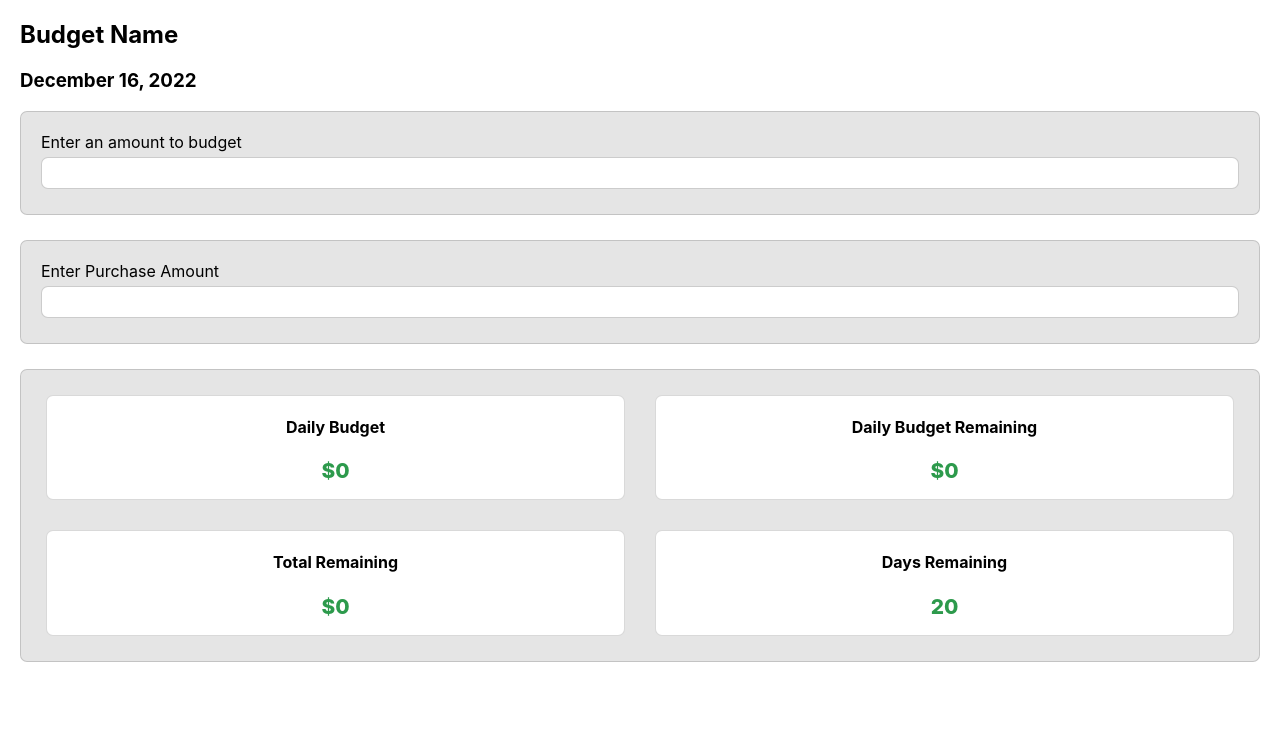
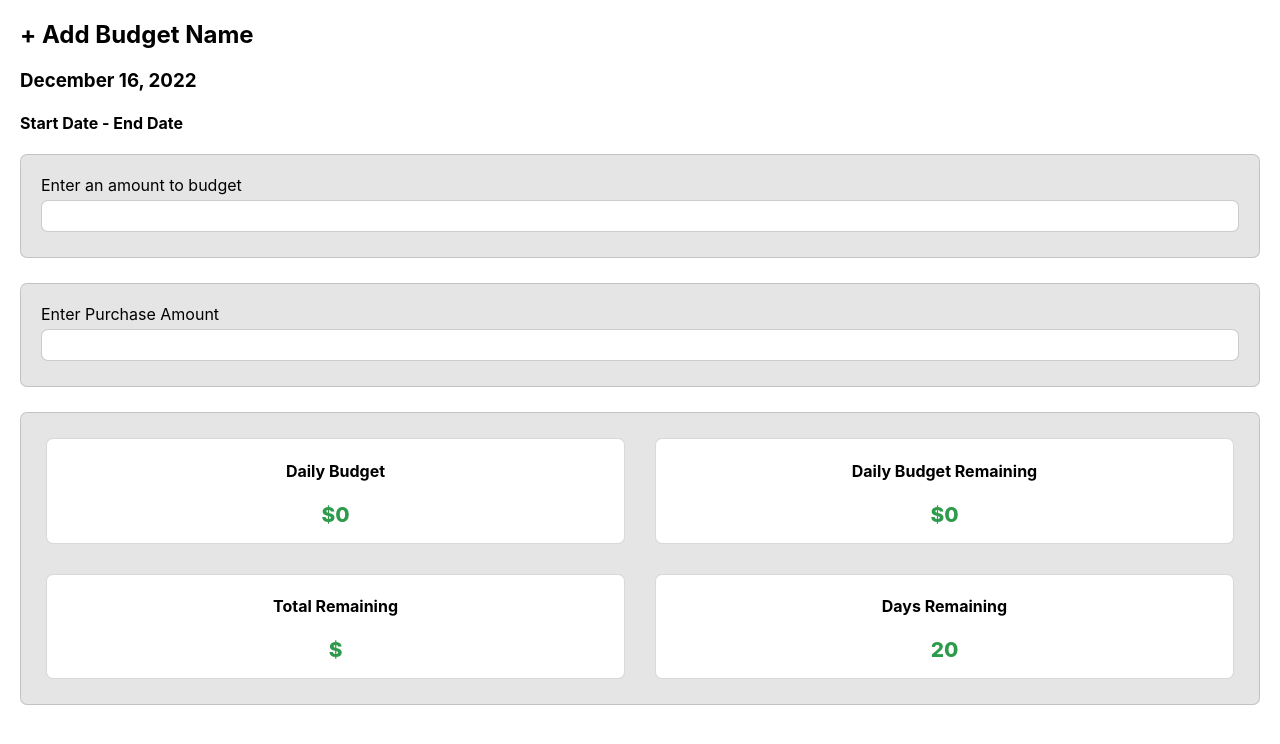
Before and after one commit to jculleeny/budget-app, a Next.js app: page / in a window 1280 px wide. Shown: the top 744 px of the page. Built offline with nearby package versions, Linux system fonts and the light colour scheme.

Commit message:
Separated code into logical components.

```diff
--- a/pages/components/InputBudget.js
+++ b/pages/components/InputBudget.js
@@ -1,12 +1,25 @@
-export default function InputBudget () {
+export default function InputBudget (
+    {
+      totalRemaining,
+      setTotalRemaining,
+      remainingBudget,
+      setRemainingBudget,
+      daysRemaining
+    }
+  ) {
 
   const handleTotalSubmit = (e) => {
     e.preventDefault()
     setTotalRemaining(e.target.total.value)
+    setRemainingBudget(Math.round((e.target.total.value / daysRemaining) * 100 ) / 100)
     e.target.reset()
   }
 
   return (
+    <>
+      {
+        totalRemaining === 0
+        ?
         <div className='inputForm'>
           <form onSubmit={ handleTotalSubmit }>
             <label htmlFor="total">Enter an amount to budget</label>
@@ -15,5 +28,9 @@ export default function InputBudget () {
             </div>
           </form>
         </div>
+      :
+        <></>
+      }
+    </>
   )
 }
--- a/pages/components/InputPurchase.js
+++ b/pages/components/InputPurchase.js
@@ -1,8 +1,20 @@
-export default function InputPurchase () {
+export default function InputPurchase (
+    { remainingBudget,
+      setRemainingBudget,
+      purchaseHistory,
+      setPurchaseHistory,
+      fullCalendarDate
+    }
+  ) {
 
   const handlePurchaseSubmit = (e) => {
     e.preventDefault()
-
+    let purchaseAmount = parseFloat(e.target.purchase.value)
+    setRemainingBudget( Math.round((remainingBudget - e.target.purchase.value) * 100) / 100 )
+    setPurchaseHistory( purchaseHistory => [...purchaseHistory, {
+      date: fullCalendarDate,
+      amount: purchaseAmount
+    }])
     e.target.reset()
   }
 
--- /dev/null
+++ b/pages/components/Stats.js
@@ -0,0 +1,43 @@
+const Stats = (
+  {
+    remainingBudget,
+    setRemainingBudget,
+    totalRemaining,
+    setTotalRemaining,
+    dailyBudget,
+    daysRemaining
+  }
+) => {
+  return (
+    <div className='data'>
+    <div className='dailyBudget dataCard'>
+      <h4>Daily Budget</h4>
+      <p><span className='dataCardNumberPositive'>${ dailyBudget }</span></p>
+    </div>
+
+    <div className='dailyBudgetRemaining dataCard'>
+      <h4>Daily Budget Remaining</h4>
+      <p>
+        {
+          remainingBudget < 0 ?
+          <span className='dataCardNumberNegative'>${ remainingBudget }</span>
+          :
+          <span className='dataCardNumberPositive'>${ remainingBudget }</span>
+        }
+      </p>
+    </div>
+
+    <div className='totalRemaining dataCard'>
+      <h4>Total Remaining</h4>
+      <p><span className='dataCardNumberPositive'>${ totalRemaining }</span></p>
+    </div>
+
+    <div className='daysRemaining dataCard'>
+      <h4>Days Remaining</h4>
+      <p><span className='dataCardNumberPositive'>{ daysRemaining }</span></p>
+    </div>
+  </div>
+  )
+}
+
+export default Stats
--- a/pages/components/TextEdit.js
+++ b/pages/components/TextEdit.js
@@ -17,7 +17,14 @@ export default function TextEdit ({ name }) {
       {
         isEditing ?
           <form onSubmit={ changeName }>
-            <input className="h2-input" name="editable" type="text" defaultValue={ budgetName } />
+            <input
+              className="h2-input"
+              name="editable"
+              type="text"
+              defaultValue={ budgetName }
+              onFocus={ e => e.target.select() }
+              autoFocus
+            />
           </form>
         :
           <h2 onClick={ () => setIsEditing(true) }>{ budgetName }</h2>
--- a/pages/index.js
+++ b/pages/index.js
@@ -1,8 +1,10 @@
-import { useEffect, useState } from 'react'
-import { animated } from '@react-spring/web'
+import { useState } from 'react'
 
 import TextEdit from './components/TextEdit'
 import History from './components/History'
+import InputPurchase from './components/InputPurchase'
+import InputBudget from './components/InputBudget'
+import Stats from './components/Stats'
 
 export default function Home() {
 
@@ -36,86 +38,36 @@ export default function Home() {
     )
   })
 
-  const handleTotalSubmit = (e) => {
-    e.preventDefault()
-    setTotalRemaining(e.target.total.value)
-    setRemainingBudget(Math.round((e.target.total.value / daysRemaining) * 100 ) / 100)
-    e.target.reset()
-  }
-
-  const handlePurchaseSubmit = (e) => {
-    e.preventDefault()
-    let purchaseAmount = parseFloat(e.target.purchase.value)
-    setRemainingBudget( Math.round((remainingBudget - e.target.purchase.value) * 100) / 100 )
-    setPurchaseHistory( purchaseHistory => [...purchaseHistory, {
-      date: fullCalendarDate,
-      amount: purchaseAmount
-    }])
-    e.target.reset()
-  }
-
   return (
     <div className='app'>
 
-      <TextEdit name='Budget Name' />
+      <TextEdit name='+ Add Budget Name' />
 
       <h3>{ fullCalendarDate }</h3>
+      <h4>Start Date - End Date</h4>
 
-      {
-        totalRemaining === 0 ?
-        <div className='inputForm'>
-        <form onSubmit={ handleTotalSubmit }>
-          <label htmlFor="total">Enter an amount to budget</label>
-          <div className='inputWrapper'>
-            <input type="text" name="total" />
-          </div>
-        </form>
-      </div>
-      :
-      <span></span>
-      }
+      <InputBudget
+        totalRemaining={ totalRemaining }
+        setTotalRemaining={ setTotalRemaining }
+        remainingBudget={ remainingBudget }
+        setRemainingBudget={ setRemainingBudget }
+        daysRemaining={ daysRemaining }
+      />
 
+      <InputPurchase
+        remainingBudget={ remainingBudget }
+        setRemainingBudget={ setRemainingBudget }
+        purchaseHistory={ purchaseHistory }
+        setPurchaseHistory={ setPurchaseHistory }
+        fullCalendarDate={ fullCalendarDate }
+      />
 
-      <div className='inputForm'>
-        <form onSubmit={ handlePurchaseSubmit }>
-          <label htmlFor="purchase">Enter Purchase Amount</label>
-          <div className='inputWrapper'>
-            <input type="text" name="purchase" />
-          </div>
-          {/* <input type="submit" /> */}
-        </form>
-      </div>
-
-
-      <div className='data'>
-        <div className='dailyBudget dataCard'>
-          <h4>Daily Budget</h4>
-          <p><span className='dataCardNumberPositive'>${ dailyBudget }</span></p>
-        </div>
-
-        <div className='dailyBudgetRemaining dataCard'>
-          <h4>Daily Budget Remaining</h4>
-          <p>
-            {
-              remainingBudget < 0 ?
-              <span className='dataCardNumberNegative'>${ remainingBudget }</span>
-              :
-              <span className='dataCardNumberPositive'>${ remainingBudget }</span>
-            }
-          </p>
-        </div>
-
-        <div className='totalRemaining dataCard'>
-          <h4>Total Remaining</h4>
-          <p><span className='dataCardNumberPositive'>${ totalRemaining }</span></p>
-        </div>
-
-        <div className='daysRemaining dataCard'>
-          <h4>Days Remaining</h4>
-          <p><span className='dataCardNumberPositive'>{ daysRemaining }</span></p>
-        </div>
-      </div>
-
+      <Stats
+        remainingBudget={ remainingBudget }
+        setRemainingBudget={ setRemainingBudget }
+        daysRemaining={ daysRemaining }
+        dailyBudget={ dailyBudget }
+      />
 
       <div className='purchaseHistory'>
       <table>
```
Lines whose indentation alone changed are shown as unchanged.
